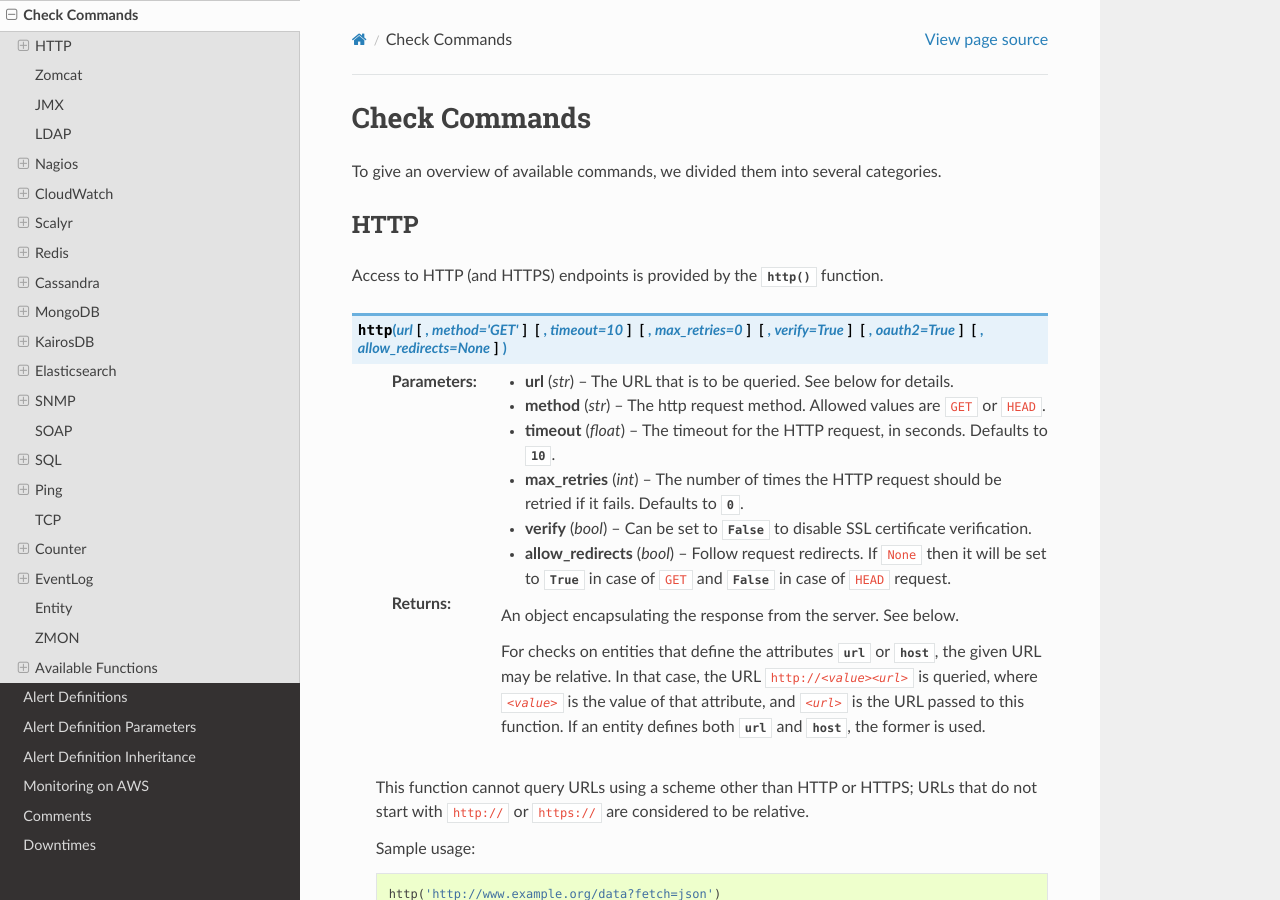
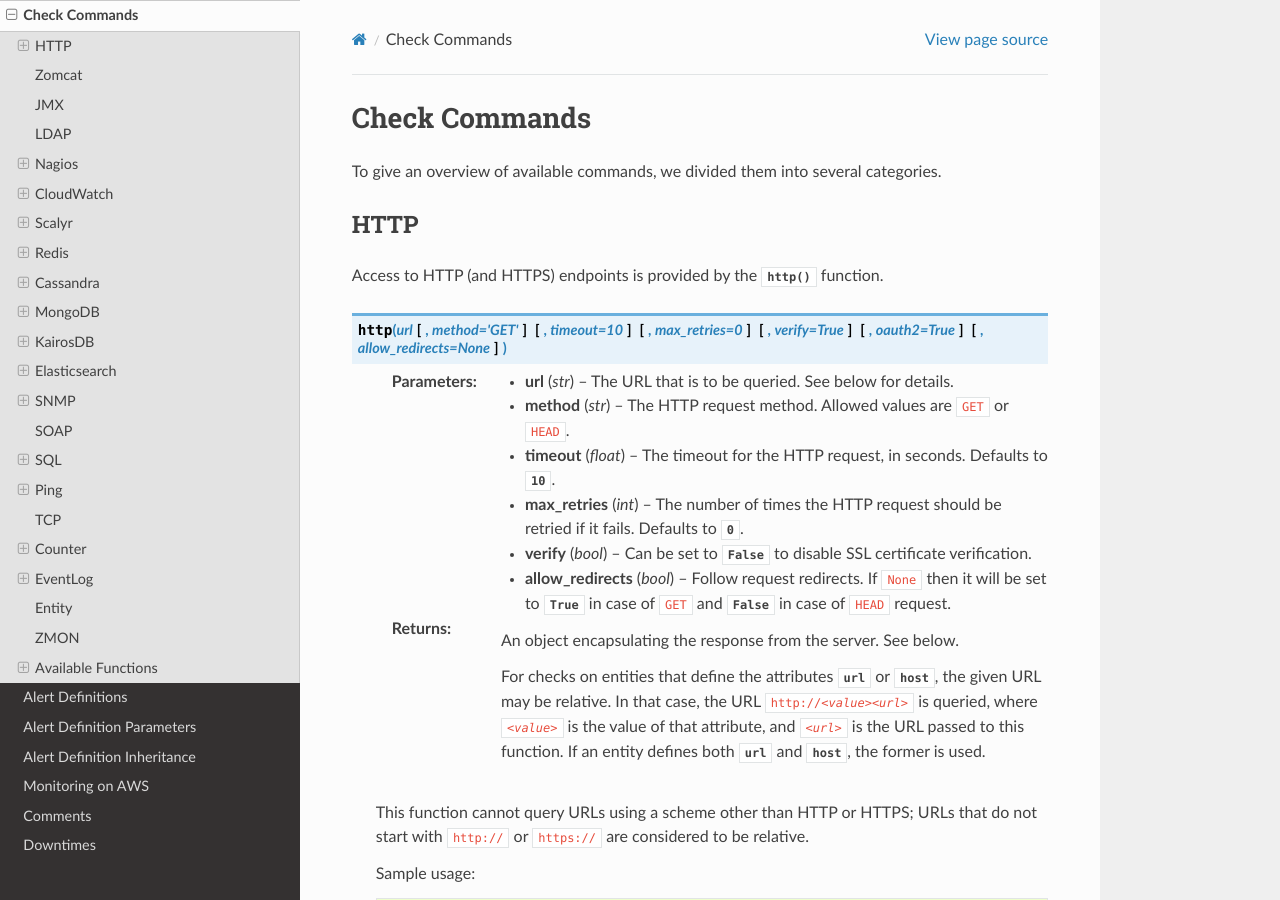
Before and after one commit to zalando-zmon/zmon-docs, a Sphinx documentation site: the page built from docs/user/check-commands.rst, in a window 1280 px wide and 900 px high. Built offline with Sphinx 7.4.7 and the Read the Docs theme 2.0.0, drawn with Linux system fonts in a browser that asks for light colours.

```diff
--- a/docs/user/check-commands.rst
+++ b/docs/user/check-commands.rst
@@ -15,7 +15,7 @@ Access to HTTP (and HTTPS) endpoints is provided by the :py:func:`http` function
 .. py:function:: http(url, [method='GET'], [timeout=10], [max_retries=0], [verify=True], [oauth2=True], [allow_redirects=None])
 
     :param str url: The URL that is to be queried. See below for details.
-    :param str method: The http request method. Allowed values are ``GET`` or ``HEAD``.
+    :param str method: The HTTP request method. Allowed values are ``GET`` or ``HEAD``.
     :param float timeout: The timeout for the HTTP request, in seconds. Defaults to :py:obj:`10`.
     :param int max_retries: The number of times the HTTP request should be retried if it fails. Defaults to :py:obj:`0`.
     :param bool verify: Can be set to :py:obj:`False` to disable SSL certificate verification.
```
